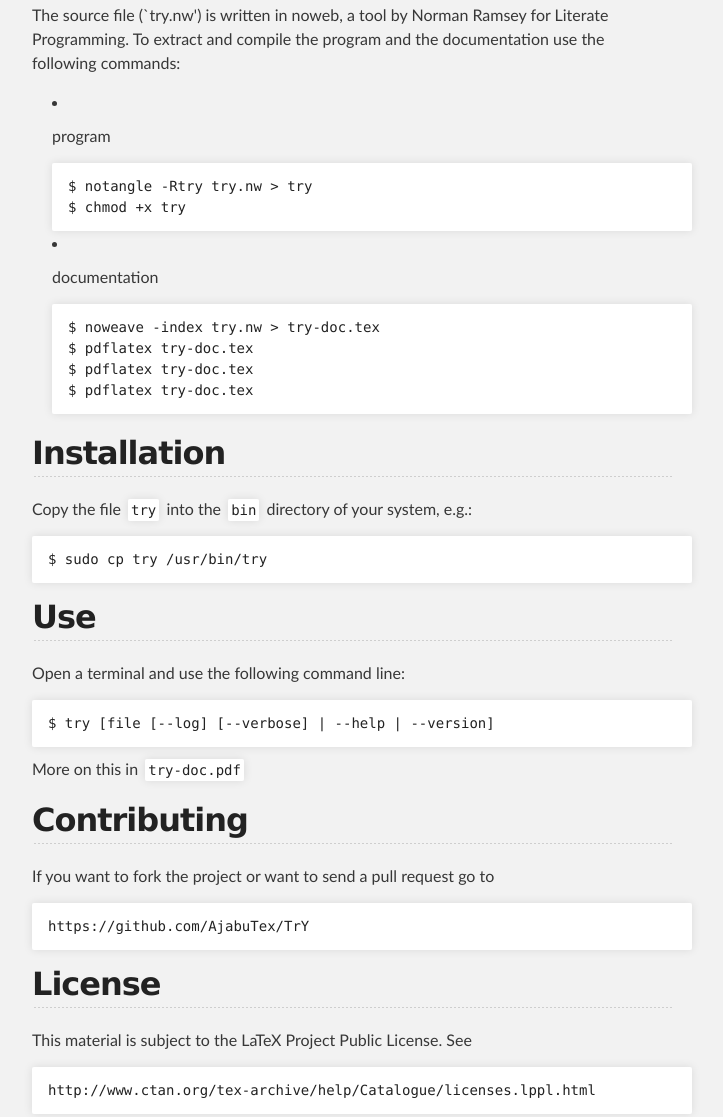
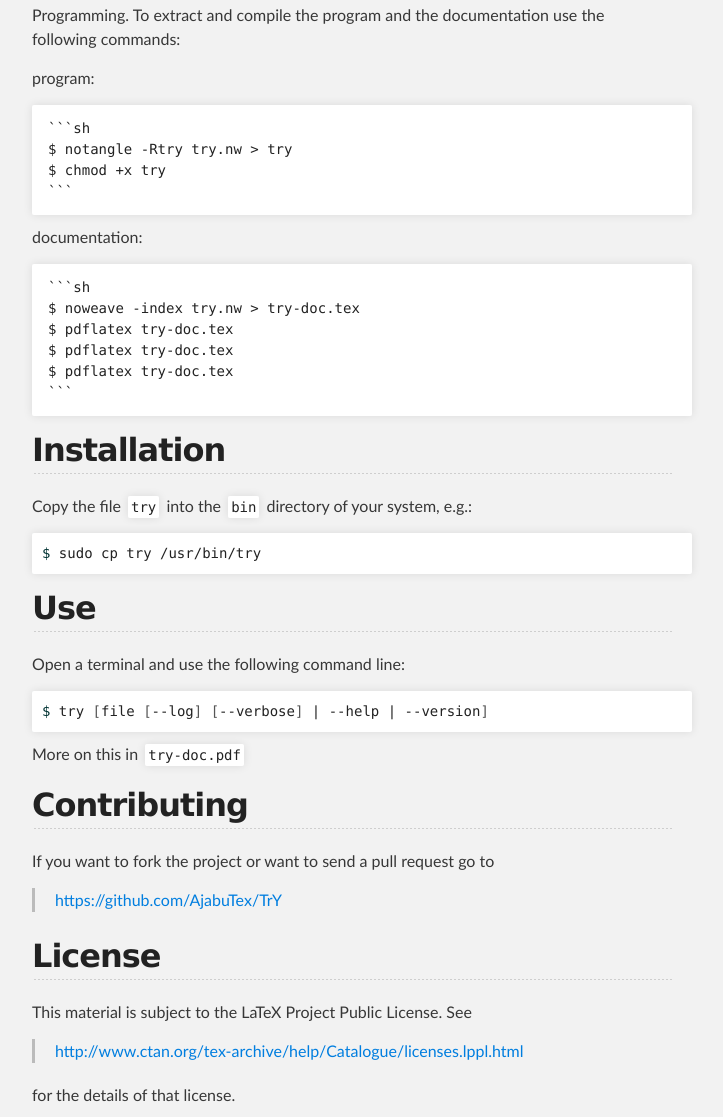
Before and after one commit to AjabuTex/TrY, a plain HTML site: page index.html in a window 1280 px wide. Shown: the part 938-2055 px from the top of the page, without its empty margins (288-1011 px from the left). Drawn offline with Linux system fonts and the light colour scheme.

Commit message:
Create gh-pages branch via GitHub

````diff
--- a/index.html
+++ b/index.html
@@ -47,52 +47,53 @@ automatically.</p>
 <h2>Limitations</h2>
 
 <p>TrY is written for Linux and works on Linux. I didn't test the program on
-Windows.<br><strong>I don't know if the program properly works on Windows. I think not.</strong></p>
+Windows.  </p>
 
 <h2>Contents of the package</h2>
 
 <ul>
-<li>  try.nw: the source code of the program and the documentation</li>
-<li>  try: the python program</li>
-<li>  try-doc.pdf: the documentaton</li>
-<li>  sha1.sum: checksum report</li>
-<li>  README: this file</li>
+<li>try.nw: the source code of the program and the documentation</li>
+<li>try: the python program</li>
+<li>try-doc.pdf: the documentaton</li>
+<li>sha1.sum: checksum report</li>
+<li>README: this file</li>
 </ul><h2>How to compile it</h2>
 
 <p>The source file (`try.nw') is written in noweb, a tool by Norman Ramsey
 for Literate Programming. To extract and compile the program and the
 documentation use the following commands:</p>
 
-<ul>
-<li>
-<p>program</p>
+<p>program:</p>
 
-<pre><code>$ notangle -Rtry try.nw &gt; try
+<pre><code>```sh
+$ notangle -Rtry try.nw &gt; try
 $ chmod +x try
+```
 </code></pre>
-</li>
-<li>
-<p>documentation</p>
 
-<pre><code>$ noweave -index try.nw &gt; try-doc.tex
+<p>documentation:</p>
+
+<pre><code>```sh
+$ noweave -index try.nw &gt; try-doc.tex
 $ pdflatex try-doc.tex
 $ pdflatex try-doc.tex
 $ pdflatex try-doc.tex
+```
 </code></pre>
-</li>
-</ul><h2>Installation</h2>
+
+<h2>Installation</h2>
 
 <p>Copy the file <code>try</code> into the <code>bin</code> directory of your system, e.g.:</p>
 
-<pre><code>$ sudo cp try /usr/bin/try
-</code></pre>
+<div class="highlight"><pre><span class="nv">$ </span>sudo cp try /usr/bin/try
+</pre></div>
 
 <h2>Use</h2>
 
 <p>Open a terminal and use the following command line:</p>
 
-<pre><code>$ try [file [--log] [--verbose] | --help | --version]
-</code></pre>
+<div class="highlight"><pre><span class="nv">$ </span>try <span class="o">[</span>file <span class="o">[</span>--log<span class="o">]</span> <span class="o">[</span>--verbose<span class="o">]</span> | --help | --version<span class="o">]</span>
+</pre></div>
 
 <p>More on this in <code>try-doc.pdf</code></p>
 
@@ -100,15 +101,17 @@ $ pdflatex try-doc.tex
 
 <p>If you want to fork the project or want to send a pull request go to</p>
 
-<pre><code>https://github.com/AjabuTex/TrY
-</code></pre>
+<blockquote>
+<p><a href="https://github.com/AjabuTex/TrY">https://github.com/AjabuTex/TrY</a></p>
+</blockquote>
 
 <h2>License</h2>
 
 <p>This material is subject to the LaTeX Project Public License. See</p>
 
-<pre><code>http://www.ctan.org/tex-archive/help/Catalogue/licenses.lppl.html
-</code></pre>
+<blockquote>
+<p><a href="http://www.ctan.org/tex-archive/help/Catalogue/licenses.lppl.html">http://www.ctan.org/tex-archive/help/Catalogue/licenses.lppl.html</a> </p>
+</blockquote>
 
 <p>for the details of that license.</p>
 
````
Also changed, not shown: params.json (+1 -1 lines).
